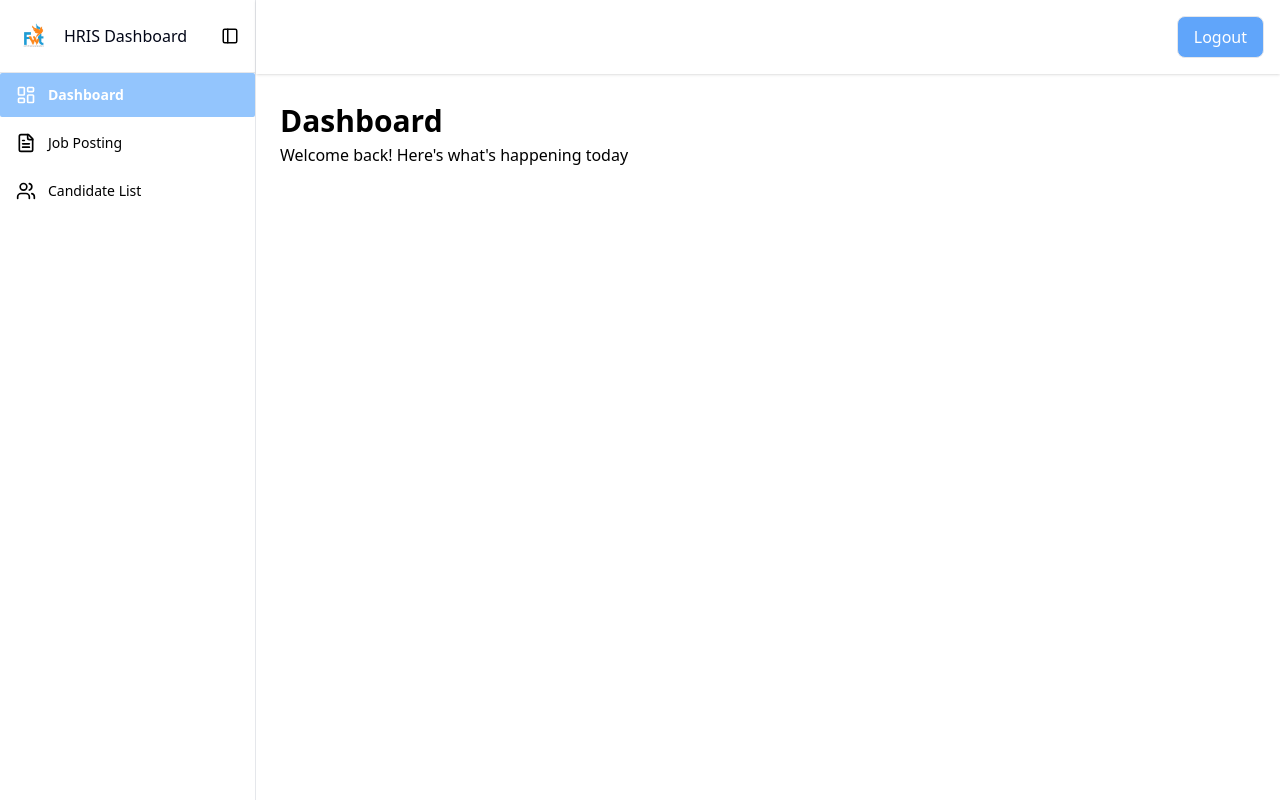
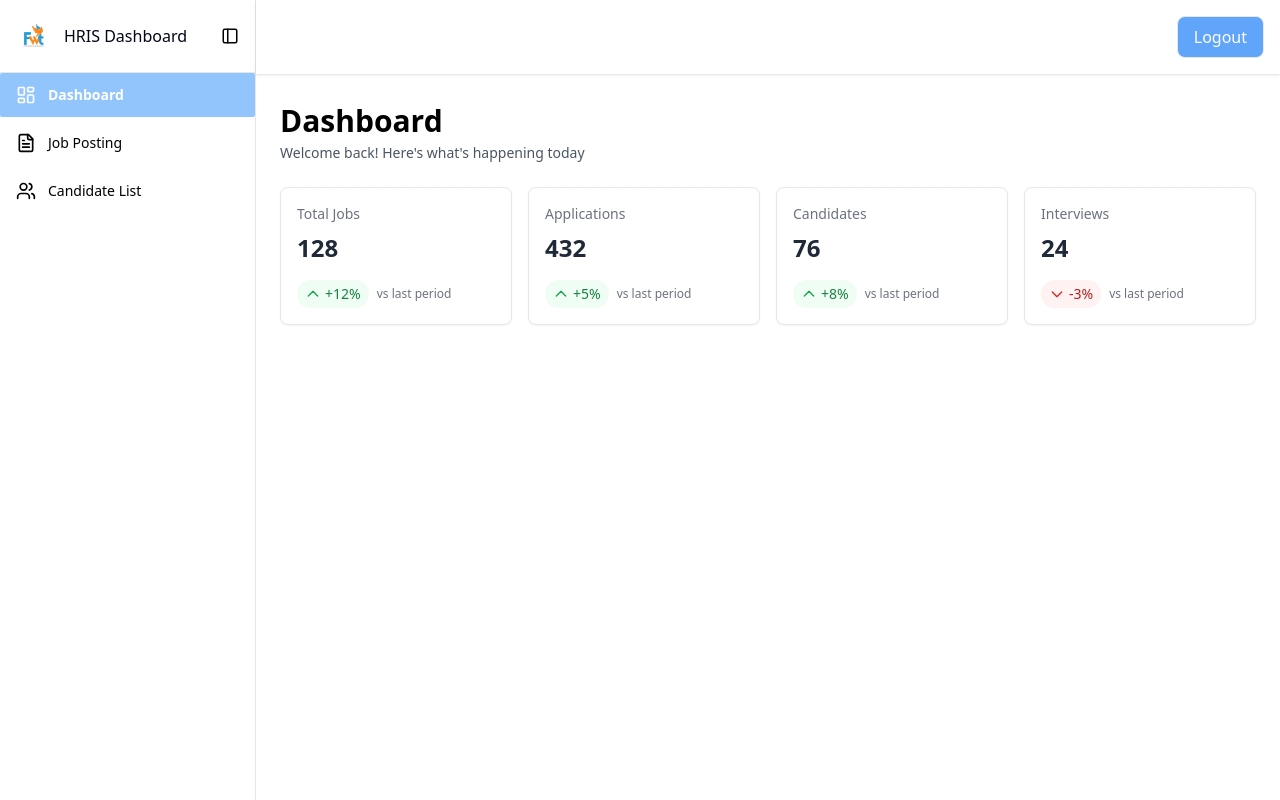
Before and after one commit to muthukumar-12/FWT-HRIS, a React (Vite) app: page /admin in a window 1280 px wide. Built offline with nearby package versions, Linux system fonts and the light colour scheme.

Commit message:
cards file added

```diff
--- /dev/null
+++ b/src/components/ui/StatCard.jsx
@@ -0,0 +1,57 @@
+import React from "react";
+
+/**
+ * StatCard
+ * Props:
+ * - title: string
+ * - count: number | string
+ * - growth: number | string (e.g. "12%")
+ * - trend: 'up' | 'down' (controls color/arrow)
+ * - className: string additional classes
+ */
+const StatCard = ({ title, count, growth, trend = "up", className = "" }) => {
+  const isUp = trend === "up";
+  return (
+    <div
+      className={
+        "bg-white border rounded-lg p-4 shadow-sm flex flex-col justify-between " +
+        className
+      }
+      role="region"
+      aria-label={title}
+    >
+      <div>
+        <p className="text-sm text-gray-500">{title}</p>
+        <p className="text-2xl font-bold text-gray-800 mt-2">{count}</p>
+      </div>
+
+      <div className="mt-4 flex items-center gap-2">
+        <span
+          className={`inline-flex items-center px-2 py-1 text-sm rounded-full font-medium ${
+            isUp ? "bg-green-50 text-green-700" : "bg-red-50 text-red-700"
+          }`}
+        >
+          <svg
+            className={`w-4 h-4 mr-1 ${isUp ? "text-green-600" : "text-red-600"}`}
+            fill="none"
+            stroke="currentColor"
+            strokeWidth="2"
+            viewBox="0 0 24 24"
+            xmlns="http://www.w3.org/2000/svg"
+            aria-hidden="true"
+          >
+            {isUp ? (
+              <path strokeLinecap="round" strokeLinejoin="round" d="M5 15l7-7 7 7" />
+            ) : (
+              <path strokeLinecap="round" strokeLinejoin="round" d="M19 9l-7 7-7-7" />
+            )}
+          </svg>
+          {String(growth)}
+        </span>
+        <span className="text-xs text-gray-500">vs last period</span>
+      </div>
+    </div>
+  );
+};
+
+export default StatCard;
--- a/src/pages/Dashboard.jsx
+++ b/src/pages/Dashboard.jsx
@@ -1,10 +1,28 @@
 import React from "react";
+import StatCard from "../components/ui/StatCard";
 
+// Assumption: the fourth card requested will be "Interviews". If you prefer a different metric (e.g. Hires), tell me and I'll swap it.
 const Dashboard = () => {
-  return <div>
-    <h5 className="text-[30px] text-black font-bold"> Dashboard</h5><div >
-Welcome back! Here's what's happening today</div>
-  </div> ;
+  // Example / sample numbers — replace with real data or props as needed
+  const stats = [
+    { key: "jobs", title: "Total Jobs", count: 128, growth: "+12%", trend: "up" },
+    { key: "applications", title: "Applications", count: 432, growth: "+5%", trend: "up" },
+    { key: "candidates", title: "Candidates", count: 76, growth: "+8%", trend: "up" },
+    { key: "interviews", title: "Interviews", count: 24, growth: "-3%", trend: "down" },
+  ];
+
+  return (
+    <div>
+      <h5 className="text-[30px] text-black font-bold"> Dashboard</h5>
+      <div className="text-sm text-gray-600 mb-6">Welcome back! Here's what's happening today</div>
+
+      <div className="grid grid-cols-1 sm:grid-cols-2 lg:grid-cols-4 gap-4">
+        {stats.map((s) => (
+          <StatCard key={s.key} title={s.title} count={s.count} growth={s.growth} trend={s.trend} />
+        ))}
+      </div>
+    </div>
+  );
 };
 
 export default Dashboard;
```
